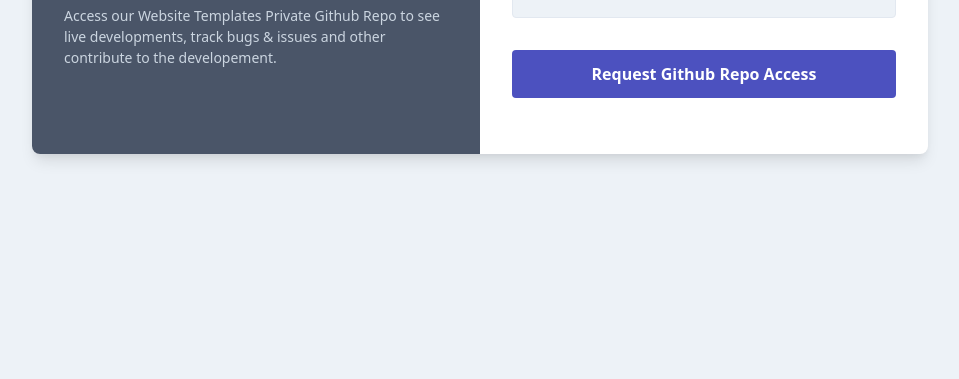
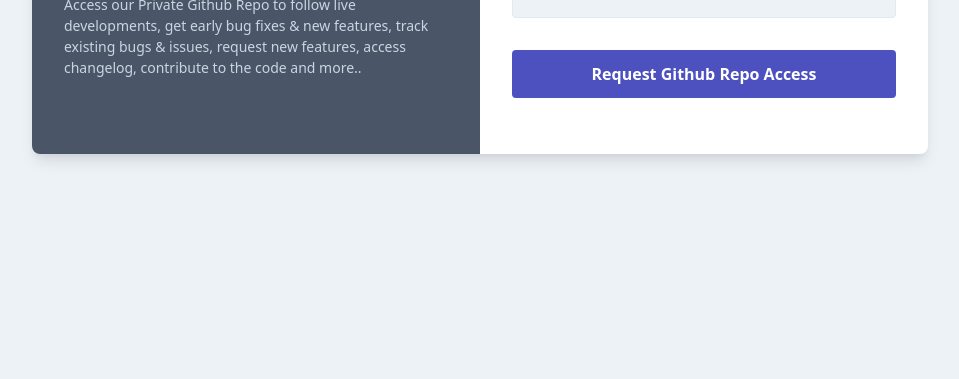
Before and after one commit to surjithctly/github-repo-access, a website: page index.html in a window 1280 px wide. Shown: the part 421-800 px from the top of the page, without its empty margins (160-1119 px from the left). Drawn offline with Linux system fonts and the light colour scheme.

Commit message:
updated favicon & intro text

```diff
--- a/index.html
+++ b/index.html
@@ -23,8 +23,12 @@
                     <h2 class="text-gray-700 text-lg font-bold md:text-gray-100">Request For <span
                             class="text-blue-600 md:text-indigo-300">Github</span> Access</h2>
 
-                    <p class="mt-2 text-gray-600 text-sm md:text-gray-400">Access our Website Templates Private Github
-                        Repo to see live developments, track bugs & issues and other contribute to the developement.</p>
+                    <p class="mt-2 text-gray-600 text-sm md:text-gray-400">Access our Private Github
+                        Repo to follow live developments, get early
+                        bug fixes & new features, track existing bugs & issues, request new features, access changelog,
+                        contribute to the code and more..</p>
+
+
                 </div>
             </div>
 
```
Also changed, not shown: favicon.ico (added).
